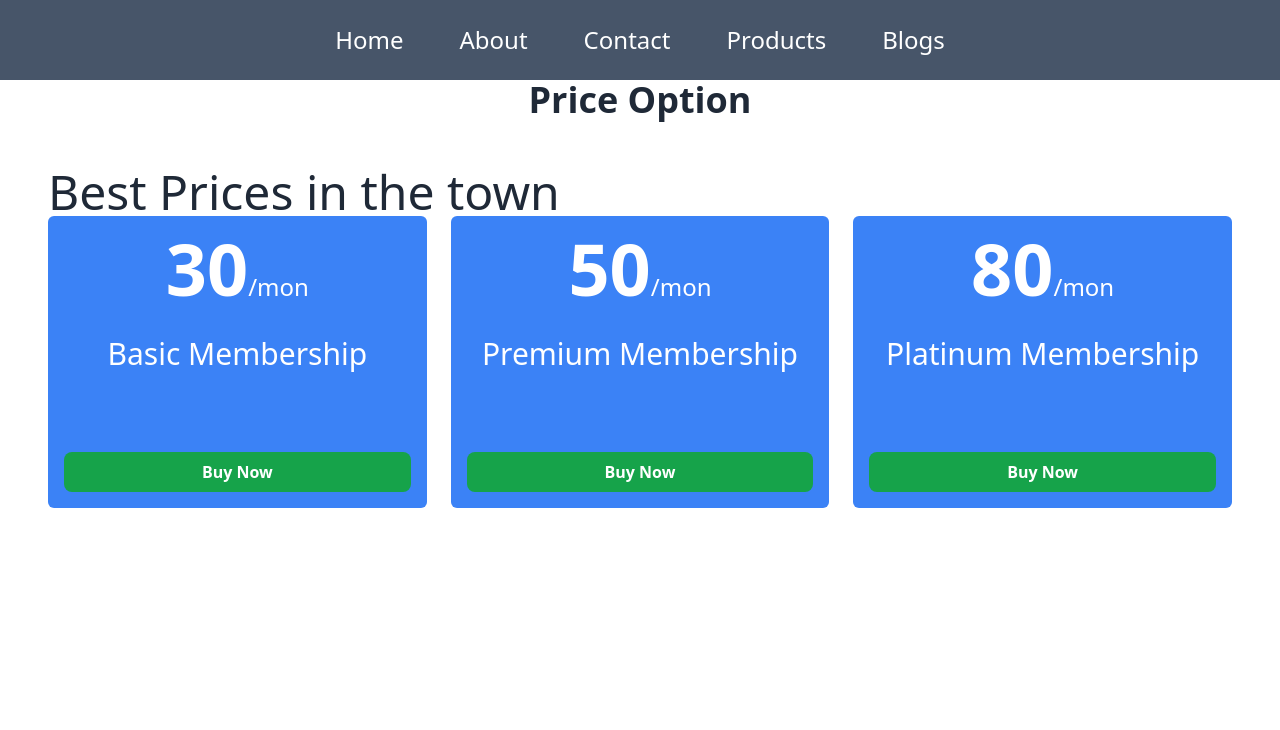
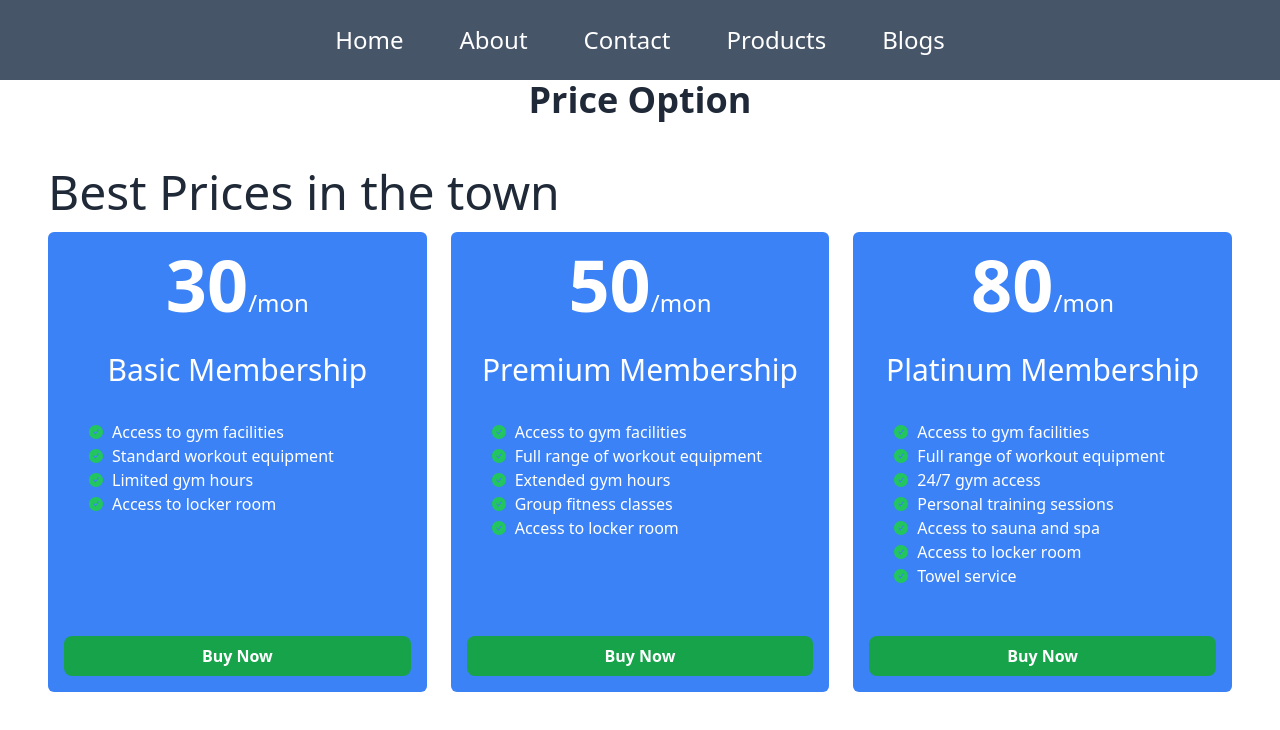
Before and after one commit to mirhimel012/Price-Option, a React (Vite) app: page / in a window 1280 px wide. Shown: the top 730 px of the page. Built offline with nearby package versions, Linux system fonts and the light colour scheme.

Commit message:
price option feature

```diff
--- /dev/null
+++ b/src/components/Feature/Feature.jsx
@@ -0,0 +1,17 @@
+import PropTypes from 'prop-types';
+import { AiFillCheckCircle } from "react-icons/ai";
+
+const Feature = ({ feature }) => {
+    return (
+        <div>
+            <p className='flex items-center'>
+            <AiFillCheckCircle className='text-green-500 mr-2'></AiFillCheckCircle> {feature}</p>
+        </div>
+    );
+};
+
+Feature.propTypes = {
+    feature: PropTypes.string
+}
+
+export default Feature;
--- a/src/components/PriceOption/PriceOption.jsx
+++ b/src/components/PriceOption/PriceOption.jsx
@@ -1,7 +1,8 @@
 import PropTypes from 'prop-types';
+import Feature from '../Feature/Feature';
 
 const PriceOption = ({ option }) => {
-    const { name, price} = option;
+    const { name, price, features } = option;
     return (
         <div className='bg-blue-500 rounded-md p-4 flex flex-col text-white'>
             <h2 className='text-center'>
@@ -10,6 +11,9 @@ const PriceOption = ({ option }) => {
             </h2>
             <h4 className='text-3xl text-center my-8'>{name}</h4>
             <div className='pl-6 flex-grow'>
+                {
+                    features.map((feature, index) => <Feature key={index} feature={feature}></Feature>)
+                }
             </div>
             <button className='mt-12 bg-green-600 w-full py-2 font-bold rounded-lg hover:bg-green-900'>Buy Now</button>
         </div>
--- a/src/components/PriceOptions/PriceOptions.jsx
+++ b/src/components/PriceOptions/PriceOptions.jsx
@@ -45,7 +45,7 @@ const PriceOptions = () => {
 
     return (
         <div className="m-12">
-            <h2 className="text-5xl">Best Prices in the town</h2>
+            <h2 className="text-5xl pb-4">Best Prices in the town</h2>
             <div className="grid md:grid-cols-3 gap-6">
                 {
                     priceOptions.map(option => <PriceOption key={option.id} option={option}></PriceOption>)
```
